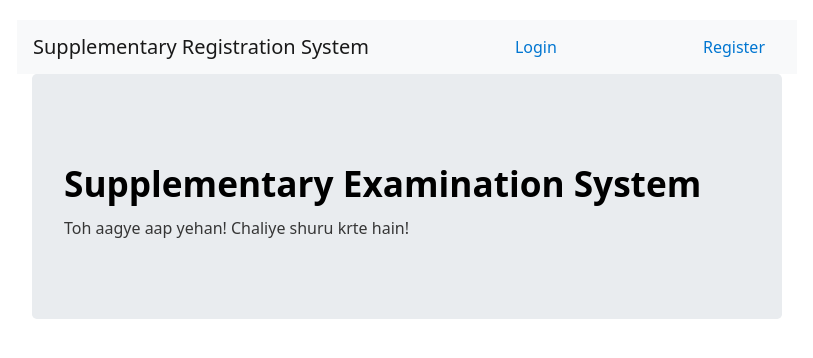
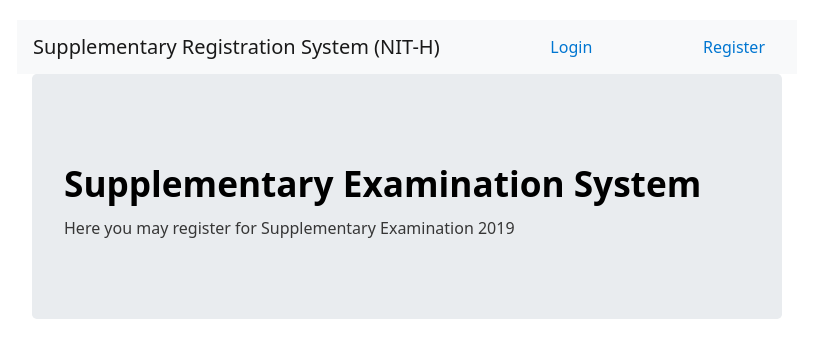
Before and after one commit to yash17525/hotel-booking-system-recommender, a Python web app: template project/templates/index.html in a window 1280 px wide. Shown: the top 358 px of the page, without its empty margins (233-1046 px from the left). Run offline with Jinja, Linux system fonts and the light colour scheme; the template is opened without the code that fills it, so the values that code supplies are empty; some libraries are stand-ins or nearby versions.

Commit message:
minor tweeks

```diff
--- a/project/templates/base.html
+++ b/project/templates/base.html
@@ -13,7 +13,7 @@
 
 <nav class="navbar navbar-light bg-light">
   <a class="navbar-brand" href="{{url_for('admin.index')}}">
-    Supplementary Registration System
+    Supplementary Registration System (NIT-H)
   </a>
   <a class="nav-link" href="{{ url_for('admin.loginPage') }}">Login</a>
   <a class="nav-link" href="{{ url_for('admin.register') }}">Register</a>
--- a/project/templates/index.html
+++ b/project/templates/index.html
@@ -3,6 +3,6 @@
 {% block content %}
 <div class="jumbotron">
     <h1>Supplementary Examination System</h1>
-    <p>Toh aagye aap yehan! Chaliye shuru krte hain!</p>
+    <p>Here you may register for Supplementary Examination 2019</p>
 </div>
 {% endblock %}
```
